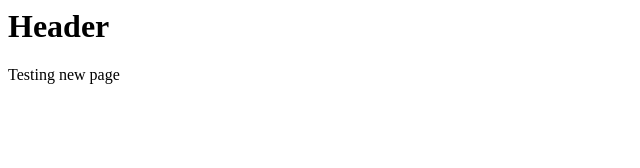
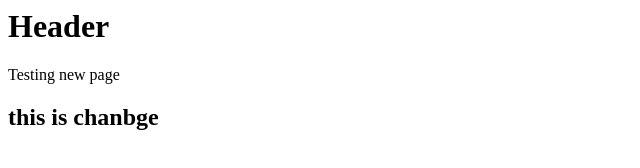
Before and after one commit to amanjitb/demo-test, a plain HTML site: page index.html in a window 1280 px wide. Shown: the whole page, without its empty margins (0-640 px from the left). Drawn offline with Linux system fonts and the light colour scheme.

Commit message:
included h2

```diff
--- a/index.html
+++ b/index.html
@@ -1,5 +1,7 @@
 <html>
 <title>Title of website</title>
 <h1>Header</h1>
+
 <p> Testing new page </p>
+<h2> this is chanbge </h2>
 </html>
```
